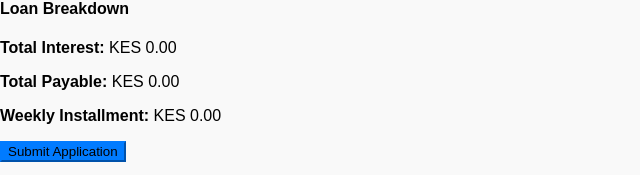
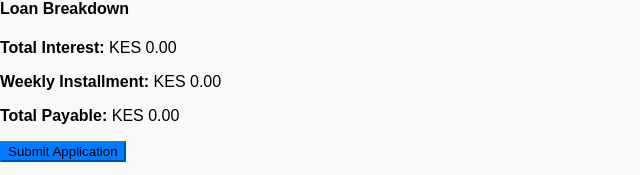
Before and after one commit to kipngenohaaron/lyms-microfinance, a React (Create React App) app: page /apply in a window 1280 px wide. Shown: the part 385-560 px from the top of the page, without its empty margins (0-640 px from the left). Built offline with nearby package versions, Linux system fonts and the light colour scheme.

Commit message:
app.js modified

```diff
--- a/src/pages/LoanApplication.js
+++ b/src/pages/LoanApplication.js
@@ -169,8 +169,8 @@ const LoanApplication = () => {
 
         <h4 className="mt-4">Loan Breakdown</h4>
         <p><strong>Total Interest:</strong> KES {loanBreakdown.totalInterest.toFixed(2)}</p>
+        <p><strong>Weekly Installment:</strong> KES {loanBreakdown.weeklyInstallment.toFixed(2)}</p>
         <p><strong>Total Payable:</strong> KES {loanBreakdown.totalPayable.toFixed(2)}</p>
-        <p><strong>Weekly Installment:</strong> KES {loanBreakdown.weeklyInstallment.toFixed(2)}</p>
 
         <button type="submit" className="btn btn-primary mt-3">Submit Application</button>
       </form>
--- a/src/styles/main.css
+++ b/src/styles/main.css
@@ -7,6 +7,7 @@ body {
 
 .navbar {
   border-bottom: 1px solid #ddd;
+
 }
 
 .container {
```
